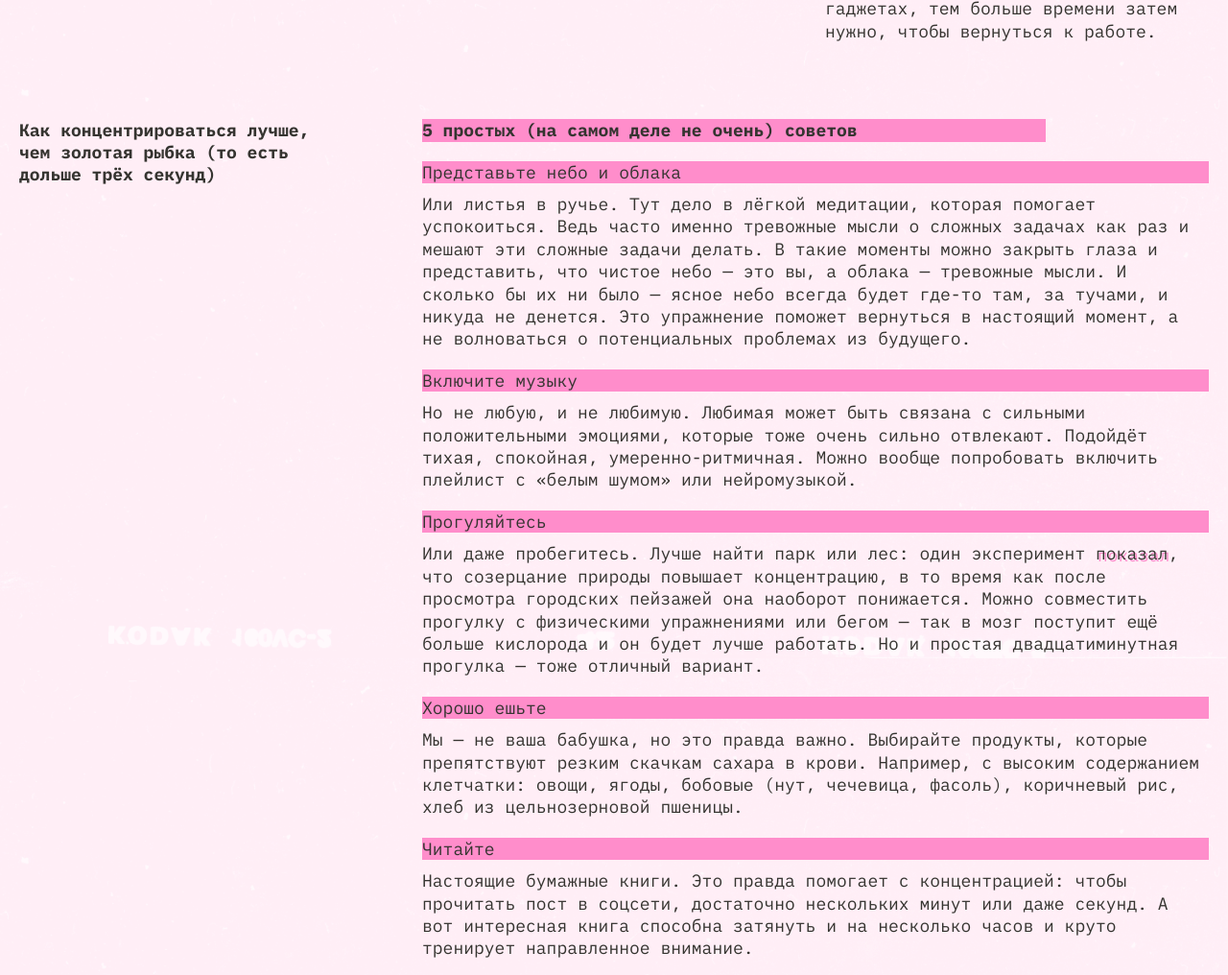
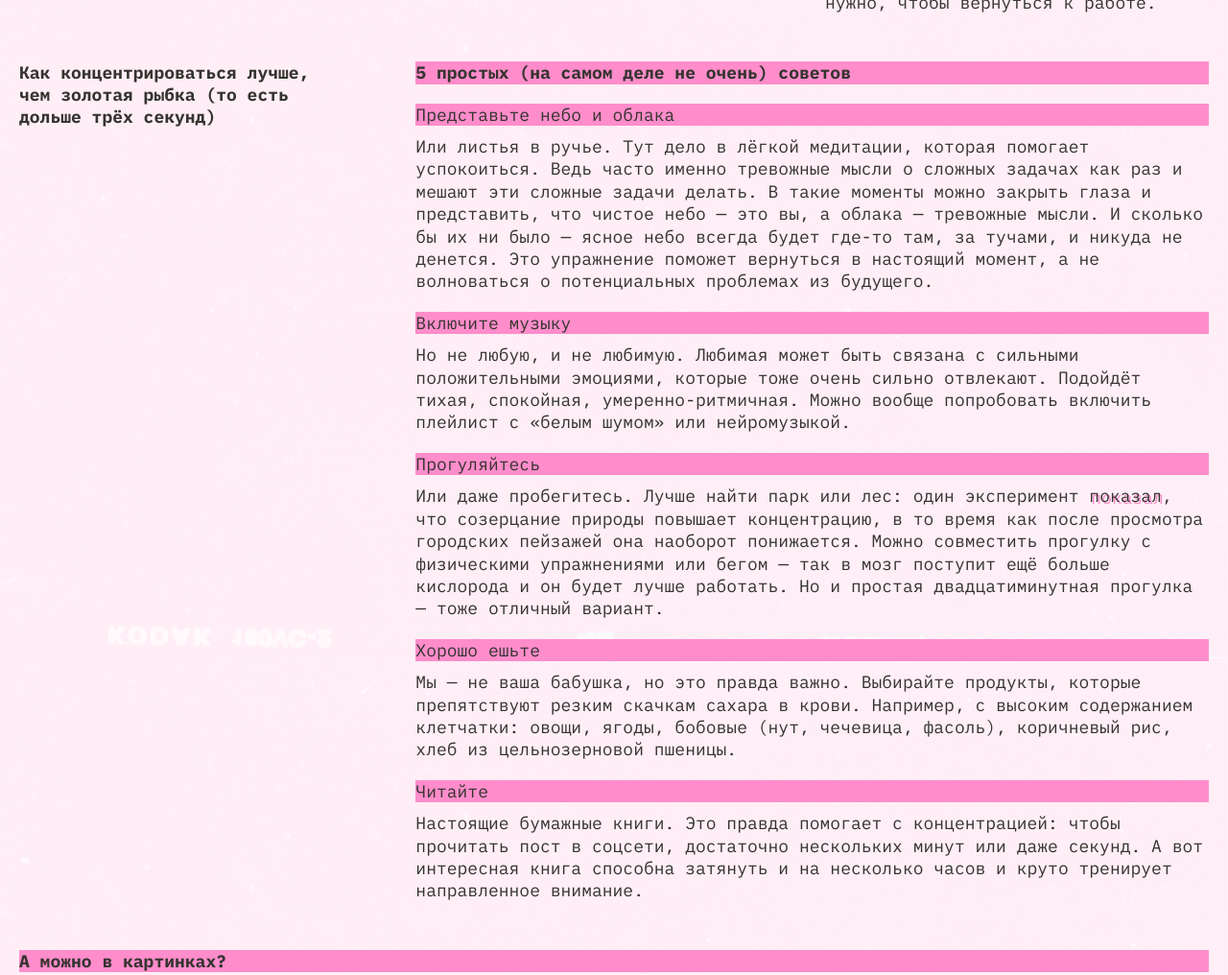
Before and after one commit to Zletick/slozhno-sosredotochitsya-fd, a plain HTML site: page index.html in a window 1280 px wide. Shown: the part 1714-2730 px from the top of the page at 96% size. Drawn offline with Linux system fonts and the light colour scheme.

Commit message:
переделанная версия

```diff
--- a/styles/style.css
+++ b/styles/style.css
@@ -170,12 +170,17 @@
   align-items: start;
   padding-top: 20px;
 }
-.contetrate-better .section__container {
+.contetrate-better {
   display: grid;
   grid-template-columns: 1fr;
   grid-template-rows: auto;
 }
+.section__container {
+  margin-block-start: 0px;
+  gap: 20px;
+}
 .concentrate-better__title {
+  display: grid;
   margin-top: 20px;
 }
 .main__title {
@@ -220,7 +225,6 @@
 }
 .contetrate__better {
   margin-block-end: 50px;
-  display: grid;
 }
 .main__article .subtitle-normal {
   margin-block-start: 20px;
@@ -249,6 +253,7 @@
   height: 100vh;
   min-height: 668px;
   position: relative;
+  justify-content: center;
 }
 .footer__title {
   text-shadow: 2px 2px 0 var(--accent-color);
@@ -266,8 +271,6 @@
     padding: 20px;
   }
   .header__rec {
-    display: block;
-    position: absolute;
     top: 20px;
     right: 48px;
   }
@@ -289,36 +292,31 @@
   .main {
     padding: 60px 20px 60px 20px;
   }
-  .content__section {
-    margin-block-end: 80px;
-    gap: 20px;
-  }
+
   .main__title {
     max-width: 237px;
     grid-column: 1 / 2;
   }
   .focus {
-    display: grid;
     grid-template-columns: 1fr 2fr;
   }
   .launch__container {
     margin-block-start: 0px;
     gap: 20px;
   }
-  .center__container {
-    display: grid;
-    padding-top: 0px;
-  }
   .contetrate-better {
-    display: grid;
     grid-template-columns: 1fr 2fr;
   }
+
+  .section__container {
+    gap: 20px;
+  }
   .concentrate-better__title {
+    grid-template-rows: auto;
     margin-top: 0px;
   }
 
   .gallere__item {
-    display: grid;
     gap: 20px;
     grid-template-columns: repeat(3, 1fr);
     margin-block-start: 20px;
@@ -326,7 +324,6 @@
   .pictures_item {
     height: 100%;
     width: 100%;
-    object-position: center;
   }
   .sunset {
     grid-column: span 2;
@@ -347,9 +344,7 @@
     grid-column: span 2;
   }
   .footer {
-    display: grid;
     min-height: 768px;
-    position: relative;
   }
   .footer__title {
     font-size: clamp(7.5rem, 0.5625rem + 14.4531vw, 9.8125rem);
@@ -381,32 +376,22 @@
     max-width: 315px;
   }
   .launch__container {
-    display: grid;
     justify-content: end;
     grid-column: span 2;
   }
 
   .focus {
-    display: grid;
     gap: 20px;
     grid-template-columns: repeat(3, 1fr);
   }
-  .concentrate-better__title {
-    display: grid;
-    max-width: 650px;
+
+  .contetrate-better {
+    grid-column: 2 / 4;
   }
-  .contetrate-better {
-    display: grid;
-    grid-template-columns: repeat(3, 2fr);
-  }
+
   .center__container {
-    display: grid;
     grid-template-columns: repeat(3, 1fr);
-    gap: 20px;
-  }
-  .section__container {
-    display: grid;
-    grid-column: 2 / 4;
+
   }
 
   .footer__title {
--- a/styles/variables.css
+++ b/styles/variables.css
@@ -25,17 +25,4 @@
   --font-family: "IBM Plex Mono", monospace;
   --font-size: 18px;
   --ft-weight: 400;
-
-  --header__title-size-mobile: clamp(7.25rem, 7.0115rem + 1.0178vw, 7.5rem);
-  --footer__title-size-mobile: clamp(7.25rem, 7.0115rem + 1.0178vw, 7.5rem);
-  --header__title-size-dessktop: clamp(
-    7.5rem,
-    0.5625rem + 14.4531vw,
-    9.8125rem
-  );
-  --footer__title-size-dessktop: clamp(
-    7.5rem,
-    0.5625rem + 14.4531vw,
-    9.8125rem
-  );
 }
```
Also changed, not shown: index.html (+1 -1 lines).
